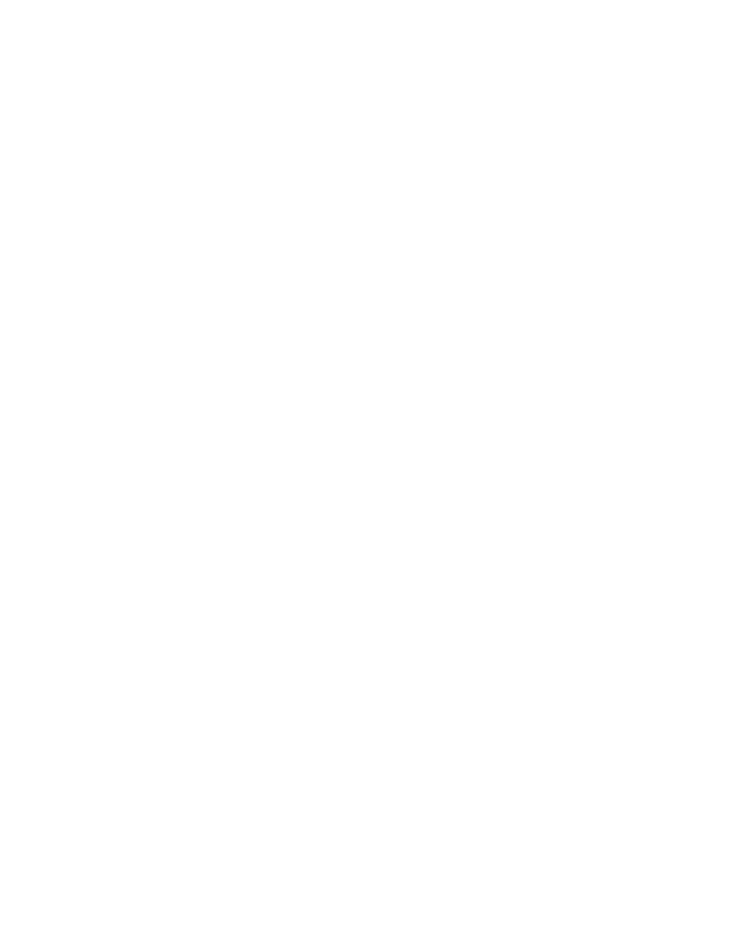
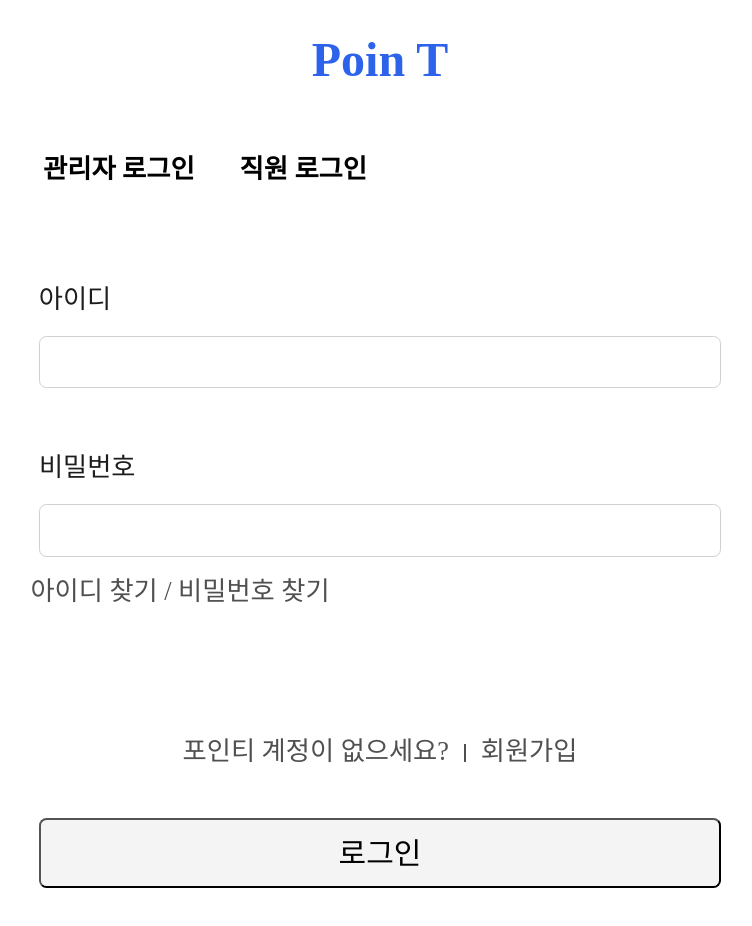
Before and after one commit to pie-sfac/5-21, a React (Vite) app: page / in a window 1280 px wide. Before the commit this address had no page. Shown: the top 926 px of the page, without its empty margins (260-1012 px from the left). Before the commit the page ends 800 px from the top, so only its background shows below. Built offline with nearby package versions, Linux system fonts and the light colour scheme.

Commit message:
login page

```diff
--- a/src/App.tsx
+++ b/src/App.tsx
@@ -1,5 +1,6 @@
 import { useState } from 'react';
 import { ErrorBoundary } from 'react-error-boundary';
+import Login from './pages/Login'
 
 import './App.css';
 import UiErrorFallback from './components/common/UiErrorFallback';
@@ -8,10 +9,15 @@
 
 function App() {
     return (
+
         <ErrorBoundary FallbackComponent={UiErrorFallback}>
             <MyRouter />
+            <div>
+            <Login/>
+            </div>
             <GlobalStyle />
         </ErrorBoundary>
+
     );
 }
 
--- /dev/null
+++ b/src/pages/Login.tsx
@@ -0,0 +1,296 @@
+import React from 'react';
+import styled from "styled-components";
+
+
+
+export const Container = styled.body`
+
+display : flex;
+flex-direction : column;
+
+
+`
+
+export const Head = styled.h1`
+color: #2D62EA;
+/* Pretendard/PT_Title4_bold_26 */
+font-family: Pretendard;
+font-size: 3rem;
+font-style: normal;
+font-weight: 700;
+
+
+display: inline-flex;
+flex-direction: column;
+justify-content: center;
+align-items: center;
+`
+
+export const Middle = styled.div`
+display: inline-flex;
+flex-direction: column;
+justify-content: center;
+align-items: center;
+gap: 45px;
+
+
+
+`
+
+export const Id = styled.div`
+display: flex;
+flex-direction: column;
+align-items: flex-start;
+
+`
+
+export const IdText = styled.div`
+width: 682.5px;
+
+color: var(--text-text-900, #1D1D1D);
+/* Pretendard/PT_Body4_regular_14 */
+font-family: Pretendard;
+font-size: 26.25px;
+font-style: normal;
+font-weight: 400;
+line-height: 270%; /* 20.16px */
+`
+
+export const IdInput = styled.input`
+display: flex;
+padding: 15px 30.048px;
+justify-content: center;
+align-items: center;
+
+align-self: stretch;
+font-size : 1.1rem;
+border-radius: 7.5px;
+border: 1.875px solid var(--border-line-line-300, #CFCFCF);
+`
+
+export const Password = styled.div`
+display: flex;
+flex-direction: column;
+align-items: flex-start;
+
+`
+
+export const PasswordText = styled.div`
+width: 682.25px;
+
+color: var(--text-text-900, #1D1D1D);
+/* Pretendard/PT_Body4_regular_14 */
+font-family: Pretendard;
+font-size: 26.25px;
+font-style: normal;
+font-weight: 400;
+line-height: 270%; /* 20.16px */
+`
+export const PasswordInput = styled.input`
+display: flex;
+padding: 15px 30.048px;
+justify-content: center;
+align-items: center;
+align-self: stretch;
+font-size : 1.1rem;
+border-radius: 7.5px;
+border: 1.875px solid var(--border-line-line-300, #CFCFCF);
+`
+
+export const Find = styled.div`
+display: inline-flex;
+flex-direction: column;
+justify-content: center;
+align-items: center;
+gap: 63.75px;
+align-self: stretch;
+color: var(--text-text-700, #505050);
+/* Pretendard/PT_Body4_regular_14 */
+font-family: Pretendard;
+font-size: 26.25px;
+font-style: normal;
+font-weight: 400;
+line-height: 270%; /* 20.16px */
+
+margin-right : 400px;
+
+`
+
+export const Tab = styled.div`
+display: inline-flex;
+align-items: center;
+justify-content : center;
+align-self: stretch;
+margin-right : 350px;
+
+`
+
+export const Tab1 = styled.span`
+display: flex;
+padding: 15px 22.5px;
+justify-content: center;
+align-items: center;
+gap: 18.75px;
+
+
+&:hover{
+    border-bottom: 3.75px solid var(--primary-primary-300, #6691FF);
+  }
+
+
+`
+export const AdminText = styled.span`
+
+&:hover{
+    color: var(--primary-primary-300, #6691FF);
+  }
+
+text-align: center;
+/* Pretendard/PT_Body2_bold_14 */
+font-family: Pretendard;
+font-size: 26.25px;
+font-style: normal;
+font-weight: 700;
+line-height: 270%; /* 20.16px */
+`
+export const Tab2 = styled.span`
+display: flex;
+padding: 15px 22.5px;
+justify-content: center;
+align-items: center;
+gap: 18.75px;
+&:hover{
+    border-bottom: 3.75px solid var(--primary-primary-300, #6691FF);
+  }
+`
+
+export const EmpText = styled.span`
+
+text-align: center;
+/* Pretendard/PT_Body2_bold_14 */
+font-family: Pretendard;
+font-size: 26.25px;
+font-style: normal;
+font-weight: 700;
+line-height: 270%; /* 20.16px */
+
+&:hover{
+    color: var(--primary-primary-300, #6691FF);
+  }
+`
+
+export const End = styled.div`
+display: inline-flex;
+flex-direction: column;
+justify-content: center;
+align-items: center;
+gap: 30px;
+margin-top : 90px;
+margin-bottom : 100px;
+`
+
+export const EndFront = styled.div`
+display: flex;
+justify-content: center;
+align-items: center;
+gap: 15px;
+`
+export const Rec = styled.div`
+width: 1.875px;
+height: 18.75px;
+background: var(--text-text-700, #505050);
+`
+
+export const Text = styled.span`
+color: var(--text-text-700, #505050);
+/* Pretendard/PT_Body4_regular_14 */
+font-family: Pretendard;
+font-size: 26.25px;
+font-style: normal;
+font-weight: 400;
+line-height: 270%; /* 20.16px */
+`
+
+export const LoginButton = styled.button`
+display: flex;
+width: 682.25px;
+height : 70px;
+justify-content: center;
+align-items: center;
+gap: 18.75px;
+border-radius: 7.5px;
+background: var(--bg-bg-100, #F4F4F4);
+
+`
+
+export const LoginText = styled.span`
+/* Pretendard/PT_Body1_regular_16 */
+font-family: Pretendard;
+font-size: 30px;
+font-style: normal;
+font-weight: 400;
+line-height: 270%; /* 23.04px */
+`
+
+export const Sign = styled.span`
+color: var(--text-text-700, #505050);
+/* Pretendard/PT_Body4_regular_14 */
+font-family: Pretendard;
+font-size: 26.25px;
+font-style: normal;
+font-weight: 400;
+line-height: 270%; /* 20.16px */
+`
+
+
+
+export default function Login(){
+
+    return(
+        <>
+        <Container>
+
+            <Head>Poin T</Head>
+            <Middle>
+                <Tab>
+                    <Tab1>
+                        <AdminText>
+                        관리자 로그인
+                        </AdminText>
+                    </Tab1>
+                    <Tab2>
+                        <EmpText>
+                        직원 로그인
+                        </EmpText>
+                    </Tab2>
+                </Tab>
+            <Id>
+                <IdText>아이디</IdText>
+                <IdInput></IdInput>
+
+            </Id>
+            <Password>
+                <PasswordText>비밀번호</PasswordText>
+                <PasswordInput></PasswordInput>
+            </Password>
+
+        </Middle>
+
+        <Find>
+        아이디 찾기 / 비밀번호 찾기
+        </Find>
+        <End>
+            <EndFront>
+            <Text>포인티 계정이 없으세요?</Text>
+            <Rec></Rec>
+            <Sign>회원가입</Sign>
+            </EndFront>
+            <LoginButton>
+                <LoginText>로그인</LoginText>
+            </LoginButton>
+        </End>
+        </Container>
+        </>
+    )
+
+}
--- a/src/styles/globals.js
+++ b/src/styles/globals.js
@@ -33,8 +33,6 @@
     list-style: none;
     padding: 0;
   }
-<<<<<<< HEAD
-=======
 
   @media (min-width: 1920px) {
     html {
@@ -42,7 +40,6 @@
       margin: 0 auto;
     }
   }
->>>>>>> sun
 `;
 
 export default GlobalStyle;
```
Also changed, not shown: src/styles/login.js (added).
